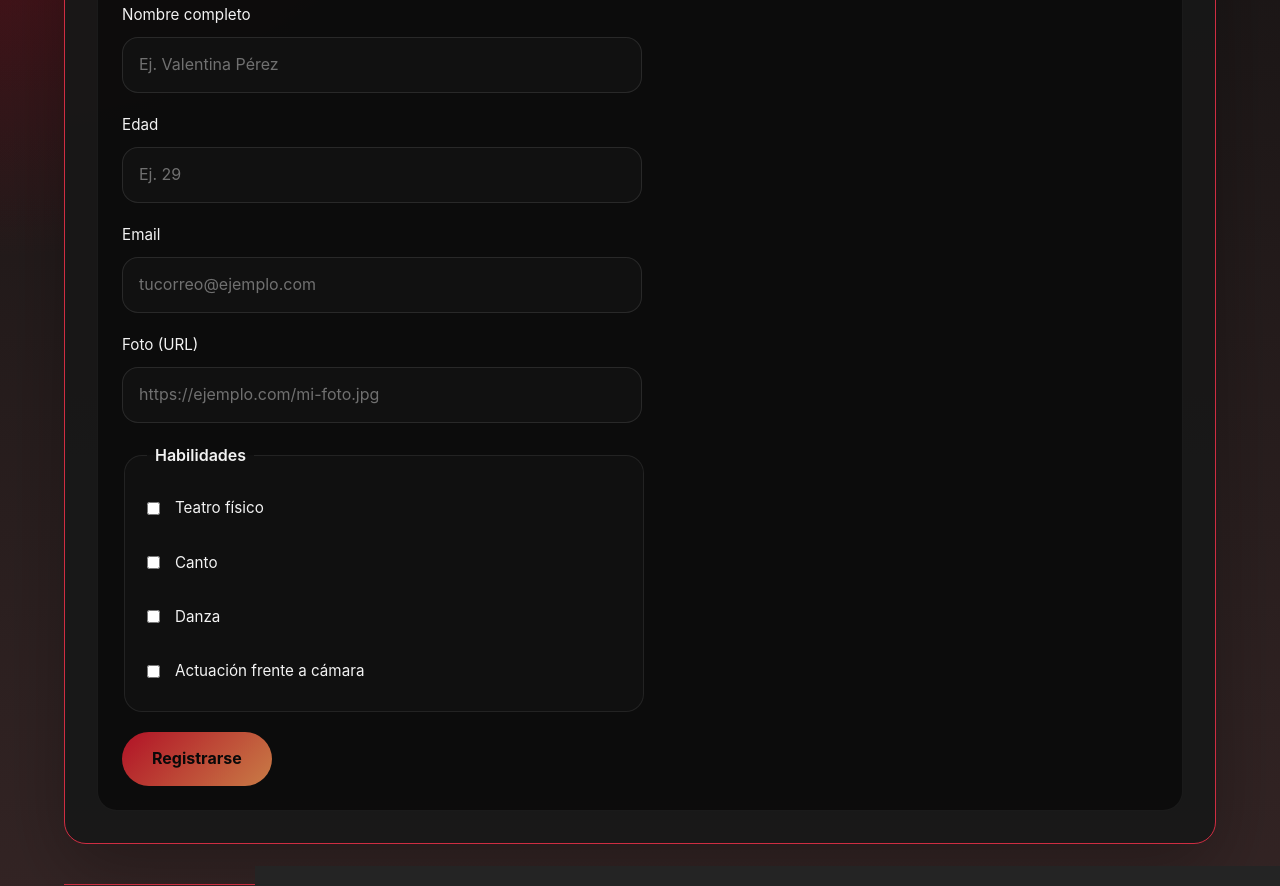
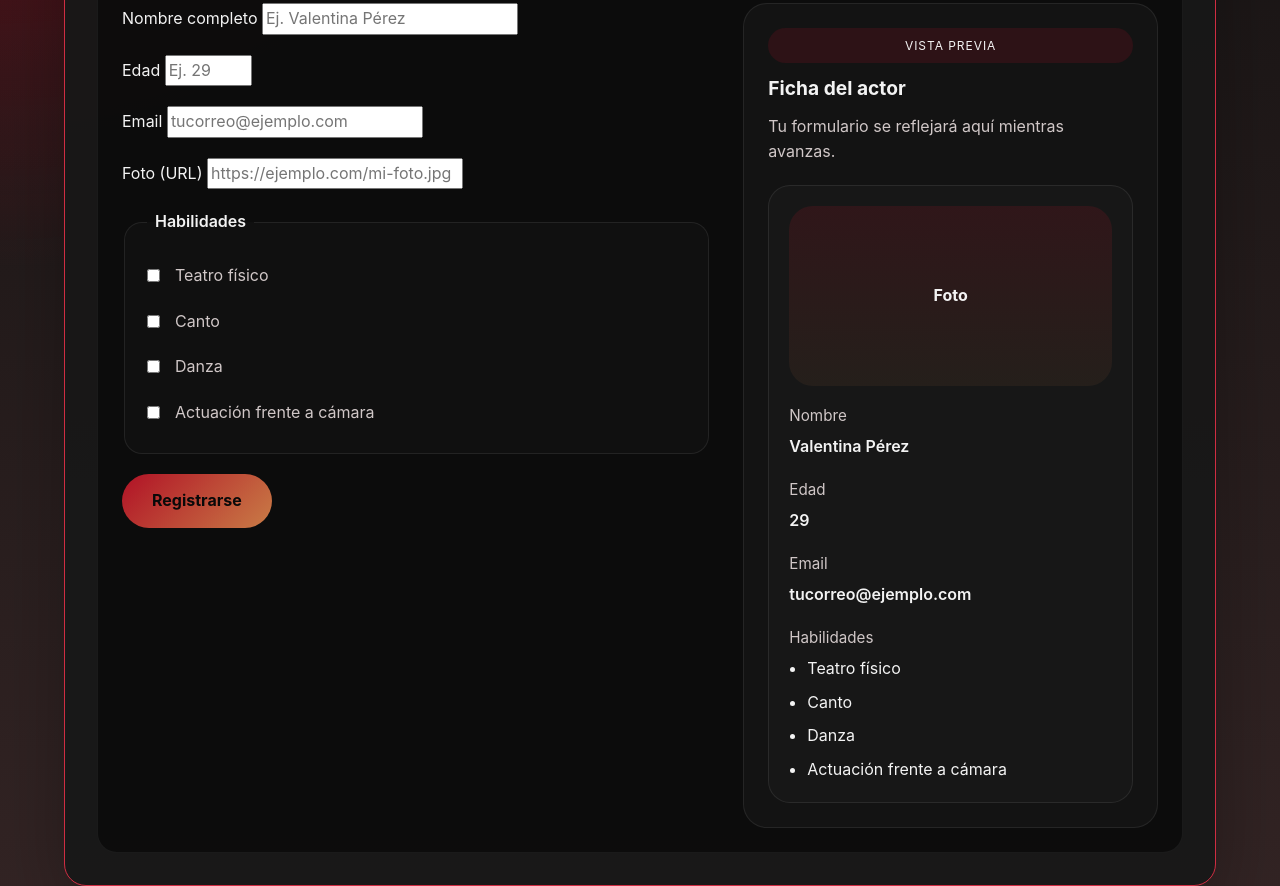
Before and after one commit to Antonio-Kassab/talentocba, a plain HTML site: page soy-talento.html in a window 1280 px wide. Shown: the part 405-1291 px from the top of the page. Drawn offline with Linux system fonts and the light colour scheme.

Commit message:
hicimos que haya vista previa en el rellenado del perfil de actor, sin js

```diff
--- a/css/style.css
+++ b/css/style.css
@@ -75,6 +75,7 @@ button, input, select {
   margin: 0;
   padding: 0;
   display: flex;
+  justify-content: center;
   gap: 18px;
 }
 
@@ -148,19 +149,19 @@ button, input, select {
   grid-template-columns: repeat(3, minmax(0, 1fr));
 }
 
-.form-group {
+.grupo-formulario {
   display: flex;
   flex-direction: column;
   gap: 10px;
 }
-.form-group label,
-.form-group span {
+.grupo-formulario label,
+.grupo-formulario span {
   font-size: 0.95rem;
   color: #f3f3f3;
 }
-.form-group input,
-.form-group select,
-.form-group textarea {
+.grupo-formulario input,
+.grupo-formulario select,
+.grupo-formulario textarea {
   width: 100%;
   padding: 14px 16px;
   border-radius: 16px;
@@ -168,27 +169,27 @@ button, input, select {
   background: #111;
   color: #f3f3f3;
 }
-.form-group input::placeholder {
+.grupo-formulario input::placeholder {
   color: rgba(255, 255, 255, 0.4);
 }
 
-.form-panel {
+.formulario-panel {
   display: grid;
   gap: 20px;
 }
 
-.form-panel .form-group {
+.formulario-panel .grupo-formulario {
   max-width: 520px;
 }
 
-.skill-group {
+.grupo-habilidades {
   border: 1px solid rgba(255, 255, 255, 0.08);
   border-radius: 18px;
   padding: 18px;
   background: rgba(255, 255, 255, 0.02);
 }
 
-.skill-group legend {
+.grupo-habilidades legend {
   padding: 0 8px;
   margin-left: 4px;
   color: #f3f3f3;
@@ -207,7 +208,7 @@ button, input, select {
   accent-color: #b11226;
 }
 
-.btn-submit {
+.btn-enviar {
   width: fit-content;
   padding: 14px 30px;
   border: none;
@@ -218,9 +219,107 @@ button, input, select {
   cursor: pointer;
   transition: transform 0.2s ease, box-shadow 0.2s ease;
 }
-.btn-submit:hover, .btn-submit:focus-visible {
+.btn-enviar:hover, .btn-enviar:focus-visible {
   transform: translateY(-1px);
   box-shadow: 0 18px 35px rgba(39, 174, 96, 0.18);
+}
+
+.registro-contenedor {
+  display: grid;
+  gap: 32px;
+}
+
+@media (min-width: 900px) {
+  .registro-contenedor {
+    grid-template-columns: 1.35fr 0.95fr;
+    align-items: start;
+  }
+}
+
+.vista-modelo {
+  display: grid;
+  gap: 20px;
+  padding: 24px;
+  border-radius: 24px;
+  border: 1px solid rgba(255, 255, 255, 0.08);
+  background: rgba(255, 255, 255, 0.03);
+}
+
+.vista-modelo-cabecera {
+  display: grid;
+  gap: 10px;
+}
+
+.badge {
+  display: inline-flex;
+  align-items: center;
+  justify-content: center;
+  padding: 8px 14px;
+  border-radius: 999px;
+  background: rgba(177, 18, 38, 0.16);
+  color: #f3f3f3;
+  font-size: 0.75rem;
+  letter-spacing: 0.08em;
+  text-transform: uppercase;
+}
+
+.vista-modelo-cabecera h3 {
+  margin: 0;
+  font-size: 1.2rem;
+  color: #f3f3f3;
+}
+
+.vista-modelo-cabecera p {
+  margin: 0;
+  color: #d0c7c7;
+}
+
+.tarjeta-modelo {
+  display: grid;
+  gap: 18px;
+  padding: 20px;
+  border-radius: 22px;
+  background: rgba(255, 255, 255, 0.02);
+  border: 1px solid rgba(255, 255, 255, 0.08);
+}
+
+.tarjeta-avatar {
+  min-height: 180px;
+  border-radius: 24px;
+  background: linear-gradient(180deg, rgba(177, 18, 38, 0.16), rgba(201, 124, 70, 0.08));
+  display: grid;
+  place-items: center;
+  color: #f3f3f3;
+  font-weight: 700;
+}
+
+.tarjeta-detalle {
+  display: grid;
+  gap: 6px;
+}
+
+.tarjeta-etiqueta {
+  margin: 0;
+  color: #d0c7c7;
+  font-size: 0.95rem;
+}
+
+.tarjeta-texto {
+  margin: 0;
+  color: #f3f3f3;
+  font-weight: 600;
+}
+
+.tarjeta-habilidades {
+  margin: 0;
+  padding-left: 18px;
+  display: grid;
+  gap: 8px;
+  color: #f3f3f3;
+}
+
+.tarjeta-habilidades li {
+  list-style: disc;
 }
 
 .actor-grid {
--- a/soy-talento.html
+++ b/soy-talento.html
@@ -32,7 +32,8 @@
                 </div>
 
                 <div class="panel registro-panel">
-                    <form id="formulario-actor" class="form-panel" novalidate>
+                    <div class="registro-contenedor">
+                        <form id="formulario-actor" class="formulario-panel" novalidate>
                             <div class="form-group">
                                 <label for="actor-nombre">Nombre completo</label>
                                 <input type="text" id="actor-nombre" name="nombre" placeholder="Ej. Valentina Pérez" required>
@@ -53,7 +54,7 @@
                                 <input type="url" id="actor-foto" name="foto" placeholder="https://ejemplo.com/mi-foto.jpg">
                             </div>
 
-                        <fieldset class="form-group skill-group">
+                            <fieldset class="form-group grupo-habilidades">
                                 <legend>Habilidades</legend>
                                 <label class="checkbox-inline">
                                     <input type="checkbox" name="habilidades" value="teatro-fisico">
@@ -73,8 +74,44 @@
                                 </label>
                             </fieldset>
 
-                        <button type="submit" class="btn-submit">Registrarse</button>
+                            <button type="submit" class="btn-enviar">Registrarse</button>
                         </form>
+
+                        <aside class="vista-modelo">
+                            <div class="vista-modelo-cabecera">
+                                <span class="badge">Vista previa</span>
+                                <h3>Ficha del actor</h3>
+                                <p>Tu formulario se reflejará aquí mientras avanzas.</p>
+                            </div>
+
+                            <div class="tarjeta-modelo">
+                                <div class="tarjeta-avatar">
+                                    <span>Foto</span>
+                                </div>
+                                <div class="tarjeta-detalle">
+                                    <p class="tarjeta-etiqueta">Nombre</p>
+                                    <p class="tarjeta-texto">Valentina Pérez</p>
+                                </div>
+                                <div class="tarjeta-detalle">
+                                    <p class="tarjeta-etiqueta">Edad</p>
+                                    <p class="tarjeta-texto">29</p>
+                                </div>
+                                <div class="tarjeta-detalle">
+                                    <p class="tarjeta-etiqueta">Email</p>
+                                    <p class="tarjeta-texto">tucorreo@ejemplo.com</p>
+                                </div>
+                                <div class="tarjeta-detalle">
+                                    <p class="tarjeta-etiqueta">Habilidades</p>
+                                    <ul class="tarjeta-habilidades">
+                                        <li>Teatro físico</li>
+                                        <li>Canto</li>
+                                        <li>Danza</li>
+                                        <li>Actuación frente a cámara</li>
+                                    </ul>
+                                </div>
+                            </div>
+                        </aside>
+                    </div>
                 </div>
             </section>
         </main>
```
Lines whose indentation alone changed are shown as unchanged.
